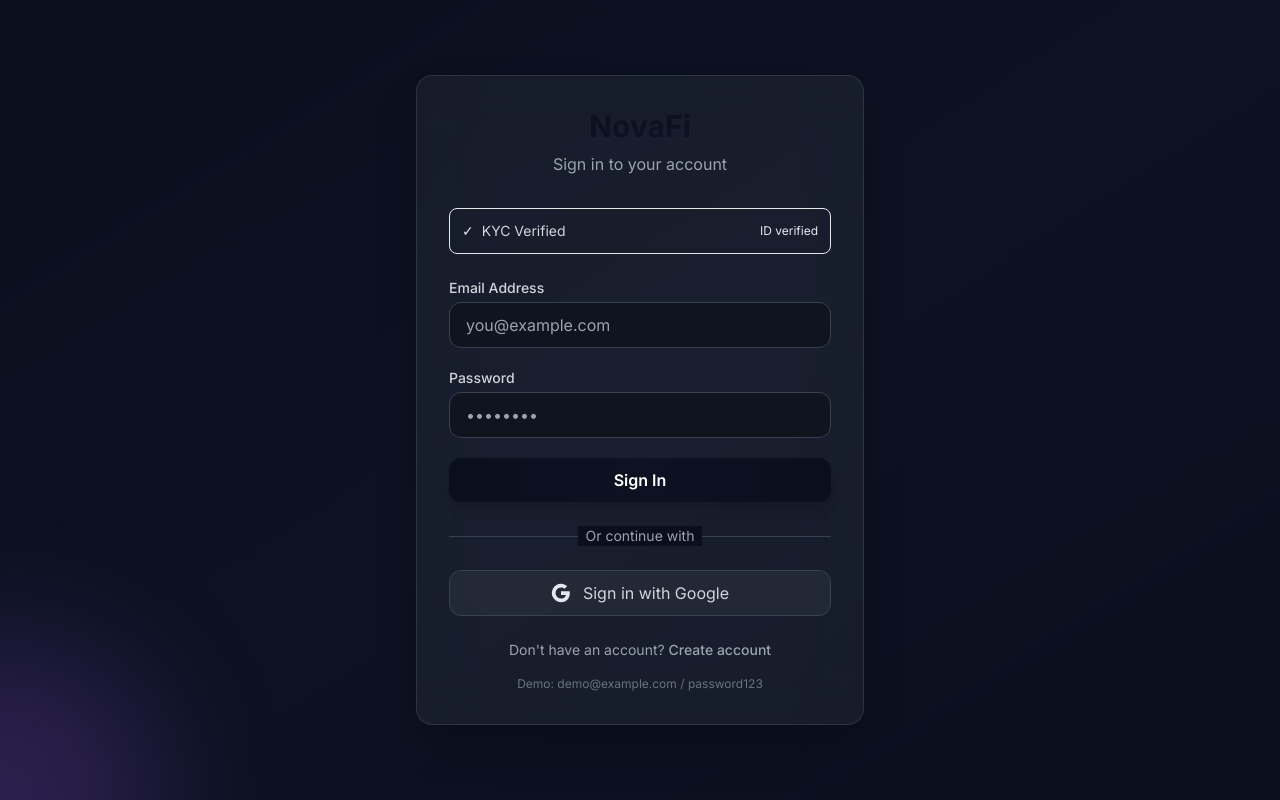
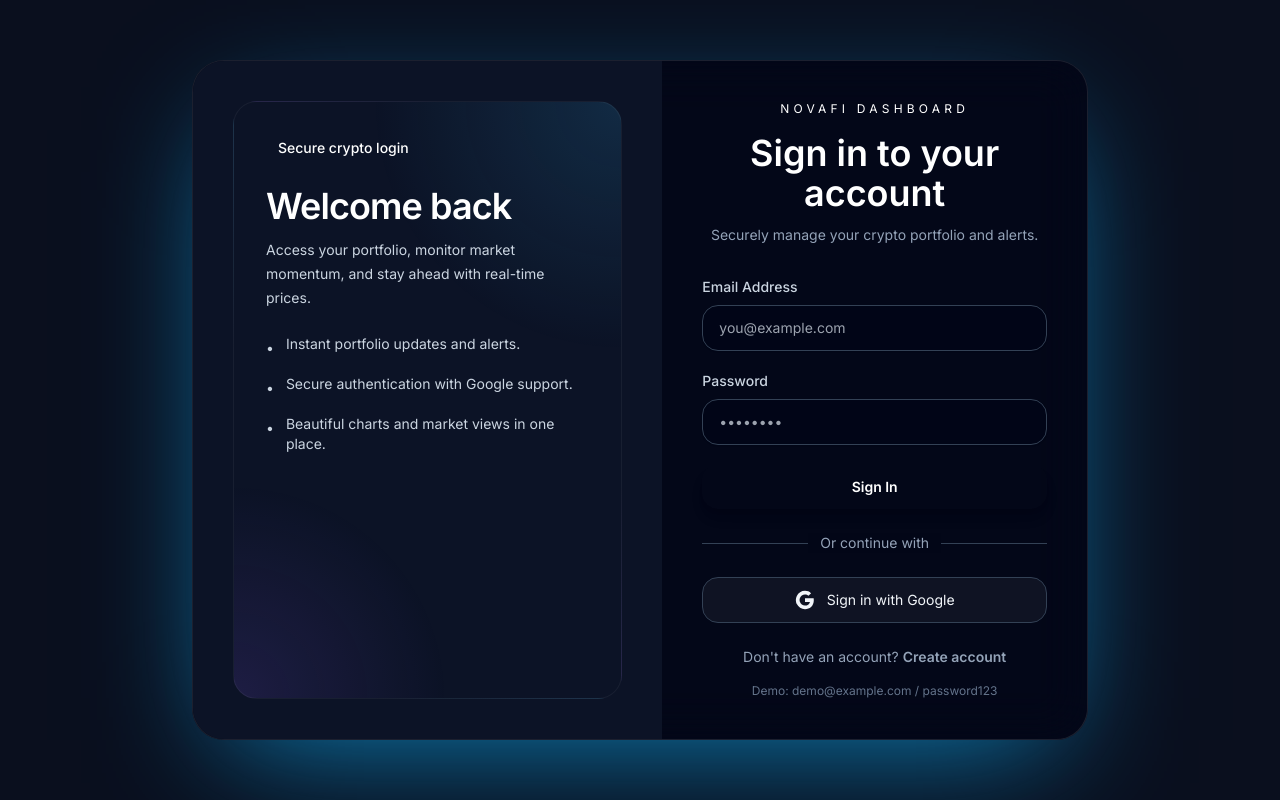
Before and after one commit to yared2124/Crypto-Dashboared, a React (Create React App) app in the folder frontend/: page /login in a window 1280 px wide. Built offline with nearby package versions, Linux system fonts and the light colour scheme.

Commit message:
`Refactored Login component with updated styles and layout`

```diff
--- a/frontend/src/components/Login.tsx
+++ b/frontend/src/components/Login.tsx
@@ -22,63 +22,98 @@
     window.location.href = "http://localhost:5000/api/auth/google";
   };
 
-
   return (
-    <div className="min-h-screen flex items-center justify-center bg-gradient-to-br from-[#0a0f1e] via-[#0c1222] to-[#0a0f1e] p-4">
-      <div className="absolute inset-0 overflow-hidden">
-        <div className="absolute -top-40 -right-40 w-80 h-80 bg-cyan-500/20 rounded-full blur-3xl"></div>
-        <div className="absolute -bottom-40 -left-40 w-80 h-80 bg-purple-500/20 rounded-full blur-3xl"></div>
+    <div className="min-h-screen flex items-center justify-center bg-[radial-gradient(circle_at_top_left,_rgba(56,189,248,0.18),transparent_25%),radial-gradient(circle_at_bottom_right,_rgba(139,92,246,0.16),transparent_22%),#0a0f1e] p-4 text-white">
+      <div className="absolute inset-0 overflow-hidden pointer-events-none">
+        <div className="absolute -top-40 -right-36 w-72 h-72 bg-cyan-500/20 rounded-full blur-3xl"></div>
+        <div className="absolute -bottom-48 -left-28 w-96 h-96 bg-violet-500/18 rounded-full blur-3xl"></div>
       </div>
 
-      <div className="relative w-full max-w-md">
-        {/* Glass card */}
-        <div className="backdrop-blur-xl bg-white/5 border border-white/10 rounded-2xl shadow-2xl p-8 transition-all duration-300 hover:shadow-cyan-500/10">
-          <div className="text-center mb-8">
-            <h1 className="text-3xl font-bold bg-gradient-to-r from-cyan-400 to-blue-500 bg-clip-text text-transparent">
-              NovaFi
-            </h1>
-            <p className="text-gray-400 mt-2">Sign in to your account</p>
+      <div className="relative w-full max-w-4xl">
+        <div className="relative overflow-hidden rounded-[2rem] border border-white/10 bg-slate-950/80 shadow-[0_35px_120px_-35px_rgba(14,165,233,0.8)] backdrop-blur-xl">
+          <div className="grid grid-cols-1 lg:grid-cols-[1.05fr_0.95fr]">
+            <div className="hidden lg:block bg-slate-900/80 p-10">
+              <div className="relative h-full rounded-[1.5rem] border border-white/5 bg-[radial-gradient(circle_at_top_right,_rgba(56,189,248,0.14),transparent_35%),radial-gradient(circle_at_bottom_left,_rgba(139,92,246,0.14),transparent_30%)] p-8">
+                <div className="space-y-6">
+                  <div>
+                    <span className="inline-flex items-center rounded-full bg-cyan-500/10 px-3 py-1 text-sm text-cyan-300 font-medium">
+                      Secure crypto login
+                    </span>
+                  </div>
+                  <div>
+                    <h2 className="text-4xl font-semibold tracking-tight text-white">
+                      Welcome back
+                    </h2>
+                    <p className="mt-3 text-sm leading-6 text-slate-300">
+                      Access your portfolio, monitor market momentum, and stay
+                      ahead with real-time prices.
+                    </p>
+                  </div>
+                  <div className="space-y-4 text-sm text-slate-300">
+                    <div className="flex items-start gap-3">
+                      <span className="mt-1 text-cyan-300">•</span>
+                      <span>Instant portfolio updates and alerts.</span>
+                    </div>
+                    <div className="flex items-start gap-3">
+                      <span className="mt-1 text-cyan-300">•</span>
+                      <span>Secure authentication with Google support.</span>
+                    </div>
+                    <div className="flex items-start gap-3">
+                      <span className="mt-1 text-cyan-300">•</span>
+                      <span>
+                        Beautiful charts and market views in one place.
+                      </span>
+                    </div>
+                  </div>
+                </div>
+              </div>
             </div>
 
-          {/* KYC Verification Indicator */}
-          <div className="mb-6 flex items-center justify-between bg-emerald-500/10 border border-emerald-500/30 rounded-lg p-3">
-            <div className="flex items-center gap-2">
-              <span className="text-emerald-400 text-sm">✓</span>
-              <span className="text-sm text-gray-300">KYC Verified</span>
-            </div>
-            <span className="text-xs text-emerald-400/70">ID verified</span>
+            <div className="p-8 md:p-10">
+              <div className="mb-8 text-center">
+                <p className="text-xs uppercase tracking-[0.35em] text-cyan-300/80">
+                  NovaFi Dashboard
+                </p>
+                <h1 className="mt-4 text-3xl md:text-4xl font-semibold text-white">
+                  Sign in to your account
+                </h1>
+                <p className="mt-3 text-sm text-slate-400">
+                  Securely manage your crypto portfolio and alerts.
+                </p>
               </div>
 
               <form onSubmit={handleSubmit} className="space-y-5">
                 <div>
-              <label className="block text-sm font-medium text-gray-300 mb-1">
+                  <label className="block text-sm font-medium text-slate-300 mb-2">
                     Email Address
                   </label>
                   <input
                     type="email"
                     value={email}
                     onChange={(e) => setEmail(e.target.value)}
-                className="w-full px-4 py-2.5 bg-black/30 border border-gray-700 rounded-xl focus:outline-none focus:border-cyan-400 focus:ring-1 focus:ring-cyan-400 transition-all text-white"
+                    className="w-full rounded-2xl border border-slate-700 bg-slate-950/80 px-4 py-3 text-sm text-white shadow-sm outline-none transition focus:border-cyan-400 focus:ring-2 focus:ring-cyan-400/20"
                     placeholder="you@example.com"
                     required
                   />
                 </div>
+
                 <div>
-              <label className="block text-sm font-medium text-gray-300 mb-1">
+                  <label className="block text-sm font-medium text-slate-300 mb-2">
                     Password
                   </label>
                   <input
                     type="password"
                     value={password}
                     onChange={(e) => setPassword(e.target.value)}
-                className="w-full px-4 py-2.5 bg-black/30 border border-gray-700 rounded-xl focus:outline-none focus:border-cyan-400 focus:ring-1 focus:ring-cyan-400 transition-all text-white"
+                    className="w-full rounded-2xl border border-slate-700 bg-slate-950/80 px-4 py-3 text-sm text-white shadow-sm outline-none transition focus:border-cyan-400 focus:ring-2 focus:ring-cyan-400/20"
                     placeholder="••••••••"
                     required
                   />
                 </div>
+
                 <button
                   type="submit"
-              className="w-full bg-gradient-to-r from-cyan-600 to-blue-600 hover:from-cyan-500 hover:to-blue-500 py-2.5 rounded-xl font-semibold text-white transition-all shadow-lg shadow-cyan-500/20"
+                  className="w-full rounded-2xl bg-gradient-to-r from-cyan-500 to-blue-500 px-5 py-3 text-sm font-semibold text-white shadow-lg shadow-cyan-500/20 transition hover:from-cyan-400 hover:to-blue-400"
                 >
                   Sign In
                 </button>
@@ -86,10 +121,10 @@
 
               <div className="relative my-6">
                 <div className="absolute inset-0 flex items-center">
-              <div className="w-full border-t border-gray-700"></div>
+                  <div className="w-full border-t border-slate-700"></div>
                 </div>
                 <div className="relative flex justify-center text-sm">
-              <span className="px-2 bg-[#0a0f1e] text-gray-400">
+                  <span className="bg-slate-950 px-3 text-slate-400">
                     Or continue with
                   </span>
                 </div>
@@ -97,9 +132,9 @@
 
               <button
                 onClick={handleGoogleLogin}
-            className="w-full flex items-center justify-center gap-3 bg-white/5 border border-gray-700 hover:bg-white/10 py-2.5 rounded-xl transition-all"
+                className="w-full flex items-center justify-center gap-3 rounded-2xl border border-slate-700 bg-white/5 px-4 py-3 text-sm text-slate-100 transition hover:bg-white/10"
               >
-            <svg className="w-5 h-5" viewBox="0 0 24 24">
+                <svg className="h-5 w-5" viewBox="0 0 24 24" fill="none">
                   <path
                     fill="currentColor"
                     d="M22.56 12.25c0-.78-.07-1.53-.2-2.25H12v4.26h5.92c-.26 1.37-1.04 2.53-2.21 3.31v2.77h3.57c2.08-1.92 3.28-4.74 3.28-8.09z"
@@ -117,23 +152,25 @@
                     d="M12 5.38c1.62 0 3.06.56 4.21 1.64l3.15-3.15C17.45 2.09 14.97 1 12 1 7.7 1 3.99 3.47 2.18 7.07l3.66 2.84c.87-2.6 3.3-4.53 6.16-4.53z"
                   />
                 </svg>
-            <span className="text-gray-300">Sign in with Google</span>
+                <span>Sign in with Google</span>
               </button>
 
               <div className="mt-6 text-center">
-            <p className="text-gray-400 text-sm">
+                <p className="text-sm text-slate-400">
                   Don't have an account?{" "}
                   <Link
                     to="/register"
-                className="text-cyan-400 hover:text-cyan-300 font-medium"
+                    className="font-semibold text-cyan-300 transition hover:text-cyan-200"
                   >
                     Create account
                   </Link>
                 </p>
               </div>
 
-          <div className="mt-4 text-center text-xs text-gray-500">
+              <div className="mt-4 text-center text-xs text-slate-500">
                 Demo: demo@example.com / password123
+              </div>
+            </div>
           </div>
         </div>
       </div>
```
Lines whose indentation alone changed are shown as unchanged.
